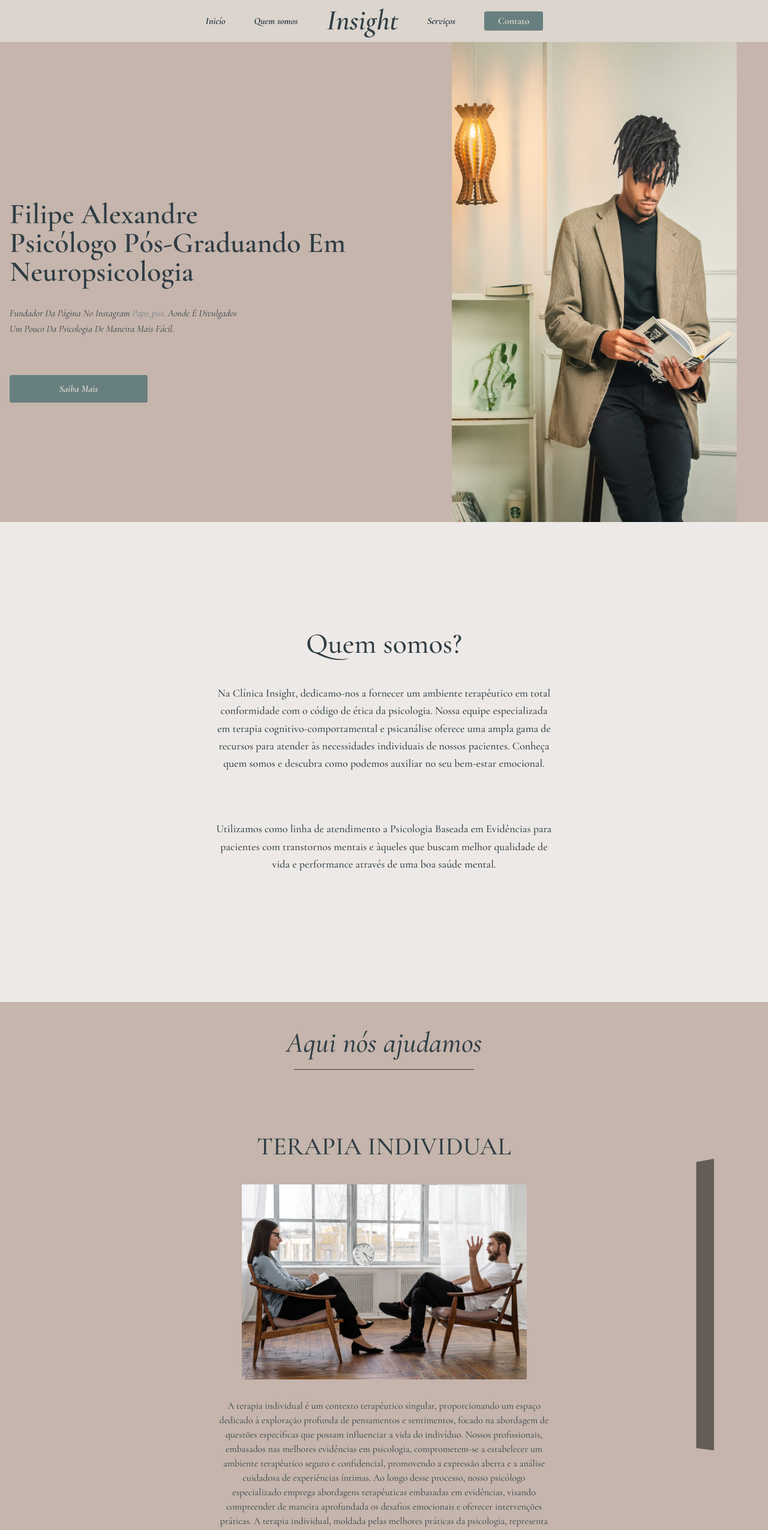
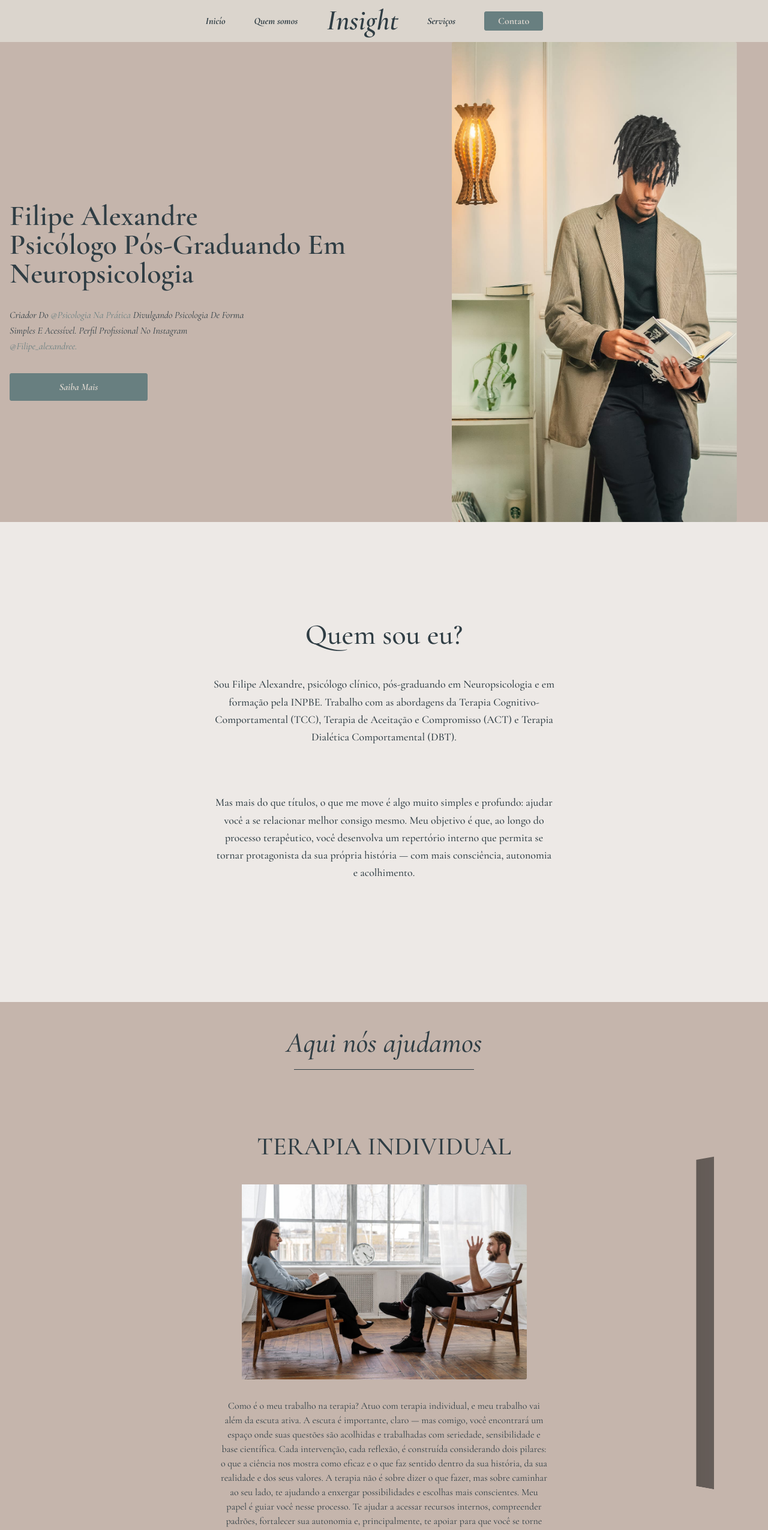
Before and after one commit to Renanincio/caregiver, a React (Vite) app: page / in a window 1280 px wide. Shown: the top 2550 px of the page at 60% size. Built offline with nearby package versions, Linux system fonts and the light colour scheme; the HTML template or start-up script is replaced by a standard one.

Commit message:
upgrades

```diff
--- a/src/sections/about.tsx
+++ b/src/sections/about.tsx
@@ -10,29 +10,28 @@ export const About = () => {
             transition={{ duration: 0.5 }}
             className="font-medium text-[48px] my-4"
           >
-            Quem somos?
+            Quem sou eu?
           </motion.h2>
           <motion.article
             whileInView={{ x: [-100, 0], opacity: [0, 1] }}
             transition={{ duration: 0.5 }}
             className="mb-12 max-w-[600px] w-full p-4 font-medium text-[18px] leading-relaxed"
           >
-            Na Clínica Insight, dedicamo-nos a fornecer um ambiente terapêutico
-            em total conformidade com o código de ética da psicologia. Nossa
-            equipe especializada em terapia cognitivo-comportamental e
-            psicanálise oferece uma ampla gama de recursos para atender às
-            necessidades individuais de nossos pacientes. Conheça quem somos e
-            descubra como podemos auxiliar no seu bem-estar emocional.
+            Sou Filipe Alexandre, psicólogo clínico, pós-graduando em
+            Neuropsicologia e em formação pela INPBE. Trabalho com as abordagens
+            da Terapia Cognitivo-Comportamental (TCC), Terapia de Aceitação e
+            Compromisso (ACT) e Terapia Dialética Comportamental (DBT).
           </motion.article>
           <motion.article
             whileInView={{ x: [-100, 0], opacity: [0, 1] }}
             transition={{ duration: 0.5 }}
             className="mb-12  max-w-[600px] w-full p-4 font-medium text-[18px] leading-relaxed"
           >
-            Utilizamos como linha de atendimento a Psicologia Baseada em
-            Evidências para pacientes com transtornos mentais e àqueles que
-            buscam melhor qualidade de vida e performance através de uma boa
-            saúde mental.
+            Mas mais do que títulos, o que me move é algo muito simples e
+            profundo: ajudar você a se relacionar melhor consigo mesmo. Meu
+            objetivo é que, ao longo do processo terapêutico, você desenvolva um
+            repertório interno que permita se tornar protagonista da sua própria
+            história — com mais consciência, autonomia e acolhimento.
           </motion.article>
         </main>
       </section>
--- a/src/sections/home.tsx
+++ b/src/sections/home.tsx
@@ -17,25 +17,34 @@ export const Home = () => {
             className="font-semibold capitalize text-[48px] leading-[1] mb-8 mt-16"
           >
             Filipe Alexandre
-            <br />psicólogo pós-graduando em neuropsicologia
+            <br />
+            psicólogo pós-graduando em neuropsicologia
           </motion.h1>
           <motion.article
             whileInView={{ x: [-100, 0], opacity: [0, 1] }}
             transition={{ duration: 0.5 }}
-            className="max-w-[400px] italic capitalize leading-relaxed"
+            className="max-w-[400px] italic capitalize leading-relaxed mb-8"
           >
-            fundador da página no Instagram{" "}
+            Criador do{" "}
             <a
-              href="https://www.instagram.com/papo_psi1/"
+              href="https://www.tiktok.com/@psicologia_na_praticaa?_t=ZM-8vrLwiAknNn&_r=1"
               target="__blank"
               className="text-greenSecondary"
             >
-              papo_psi1.
+              @psicologia na prática
             </a>{" "}
-            Aonde é divulgados um pouco da psicologia de maneira mais fácil.
+            divulgando psicologia de forma simples e acessível. Perfil
+            profissional no Instagram{" "}
+            <a
+              href="https://www.instagram.com/filipe_alexandree/"
+              target="__blank"
+              className="text-greenSecondary"
+            >
+              @filipe_alexandree.
+            </a>
           </motion.article>
           <a href="#about" className="max-[900px]:mx-auto">
-            <button className="py-[10px] w-[230px] mt-16 font-bold italic capitalize border-[1px] bg-greenSecondary border-greenSecondary hover:bg-transparent transition-all delay-[.3] text-header hover:text-greenPrimary rounded-btn max-[900px]:mb-4 ">
+            <button className="py-[10px] w-[230px] font-bold italic capitalize border-[1px] bg-greenSecondary border-greenSecondary hover:bg-transparent transition-all delay-[.3] text-header hover:text-greenPrimary rounded-btn max-[900px]:mb-4 ">
               Saiba mais
             </button>
           </a>
--- a/src/sections/services.tsx
+++ b/src/sections/services.tsx
@@ -53,23 +53,20 @@ export const Services = () => {
                   transition={{ duration: 0.5 }}
                   className="text-[16px] font-normal max-w-[550px] w-full max-[900px]:px-2 mt-8"
                 >
-                  A terapia individual é um contexto terapêutico singular,
-                  proporcionando um espaço dedicado à exploração profunda de
-                  pensamentos e sentimentos, focado na abordagem de questões
-                  específicas que possam influenciar a vida do indivíduo. Nossos
-                  profissionais, embasados nas melhores evidências em
-                  psicologia, comprometem-se a estabelecer um ambiente
-                  terapêutico seguro e confidencial, promovendo a expressão
-                  aberta e a análise cuidadosa de experiências íntimas. Ao longo
-                  desse processo, nosso psicólogo especializado emprega
-                  abordagens terapêuticas embasadas em evidências, visando
-                  compreender de maneira aprofundada os desafios emocionais e
-                  oferecer intervenções práticas. A terapia individual, moldada
-                  pelas melhores práticas da psicologia, representa uma jornada
-                  adaptativa de autoexploração, apoio emocional e
-                  desenvolvimento pessoal. Estamos dedicados a guiar o indivíduo
-                  rumo ao seu bem-estar emocional e à consecução de metas,
-                  ancorados nas evidências científicas mais robustas.
+                  Como é o meu trabalho na terapia? Atuo com terapia individual,
+                  e meu trabalho vai além da escuta ativa. A escuta é
+                  importante, claro — mas comigo, você encontrará um espaço onde
+                  suas questões são acolhidas e trabalhadas com seriedade,
+                  sensibilidade e base científica. Cada intervenção, cada
+                  reflexão, é construída considerando dois pilares: o que a
+                  ciência nos mostra como eficaz e o que faz sentido dentro da
+                  sua história, da sua realidade e dos seus valores. A terapia
+                  não é sobre dizer o que fazer, mas sobre caminhar ao seu lado,
+                  te ajudando a enxergar possibilidades e escolhas mais
+                  conscientes. Meu papel é guiar você nesse processo. Te ajudar
+                  a acessar recursos internos, compreender padrões, fortalecer
+                  sua autonomia e, principalmente, te apoiar para que você se
+                  torne protagonista da sua própria história.
                 </motion.article>
               </li>
             </SwiperSlide>
@@ -93,16 +90,21 @@ export const Services = () => {
                   transition={{ duration: 0.5 }}
                   className="text-[16px] font-normal max-w-[550px] w-full max-[900px]:px-2 mt-8"
                 >
-                  Em nossa abordagem no Insight, oferecemos testes diagnósticos
-                  realizados por profissionais especializados em psicologia.
-                  Estes testes são aplicados para detectar e avaliar possíveis
-                  transtornos mentais, proporcionando uma compreensão mais
-                  profunda de suas emoções e desafios pessoais, como ansiedade,
-                  depressão, autismo, transtornos de personalidade, entre
-                  outros. Ao escolher nossos serviços de testes diagnósticos,
-                  você está dando o primeiro passo em direção a uma jornada de
-                  autoconhecimento e bem-estar emocional. Estamos aqui para
-                  oferecer suporte e orientação personalizada.
+                  Como é o meu trabalho na avaliação neuropsicológica? Muitas
+                  pessoas procuram uma avaliação em busca de respostas. Querem
+                  entender melhor por que certas dificuldades acontecem, como
+                  funcionam seus pensamentos, sua memória, sua atenção — e,
+                  principalmente, o que podem fazer a partir disso. Meu objetivo
+                  com a avaliação neuropsicológica é justamente esse: ajudar
+                  você a se enxergar com mais clareza e profundidade. Trabalho
+                  com os testes mais atualizados e cientificamente validados,
+                  escolhidos conforme as necessidades de cada caso, sempre com
+                  um olhar individualizado e humano. Mais do que entregar um
+                  laudo, meu foco é proporcionar um processo de descoberta.
+                  Compreender como sua mente funciona é o ponto de partida para
+                  escolhas mais conscientes, maior clareza sobre seus desafios e
+                  a construção de caminhos que realmente estejam alinhados com
+                  quem você é.
                 </motion.article>
               </li>
             </SwiperSlide>
```
